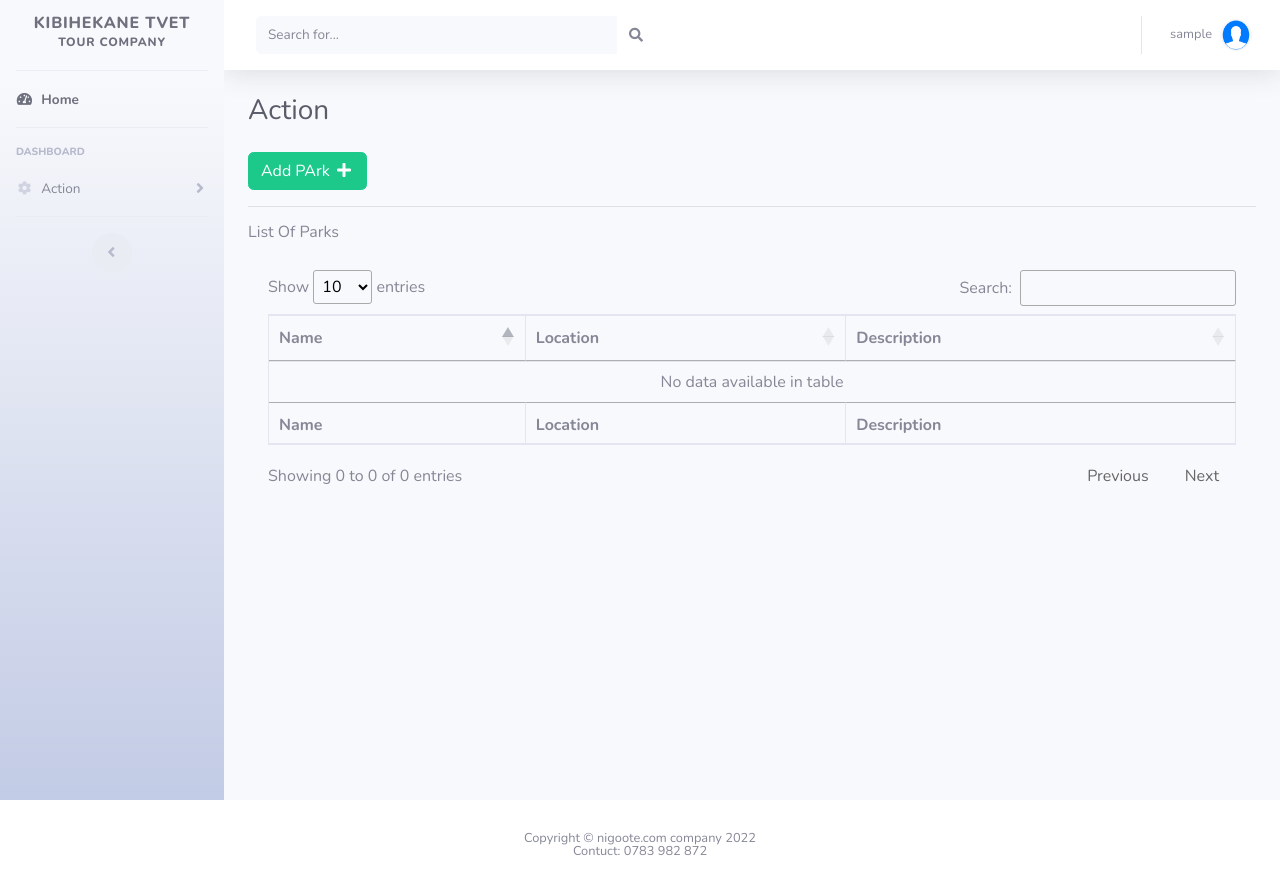
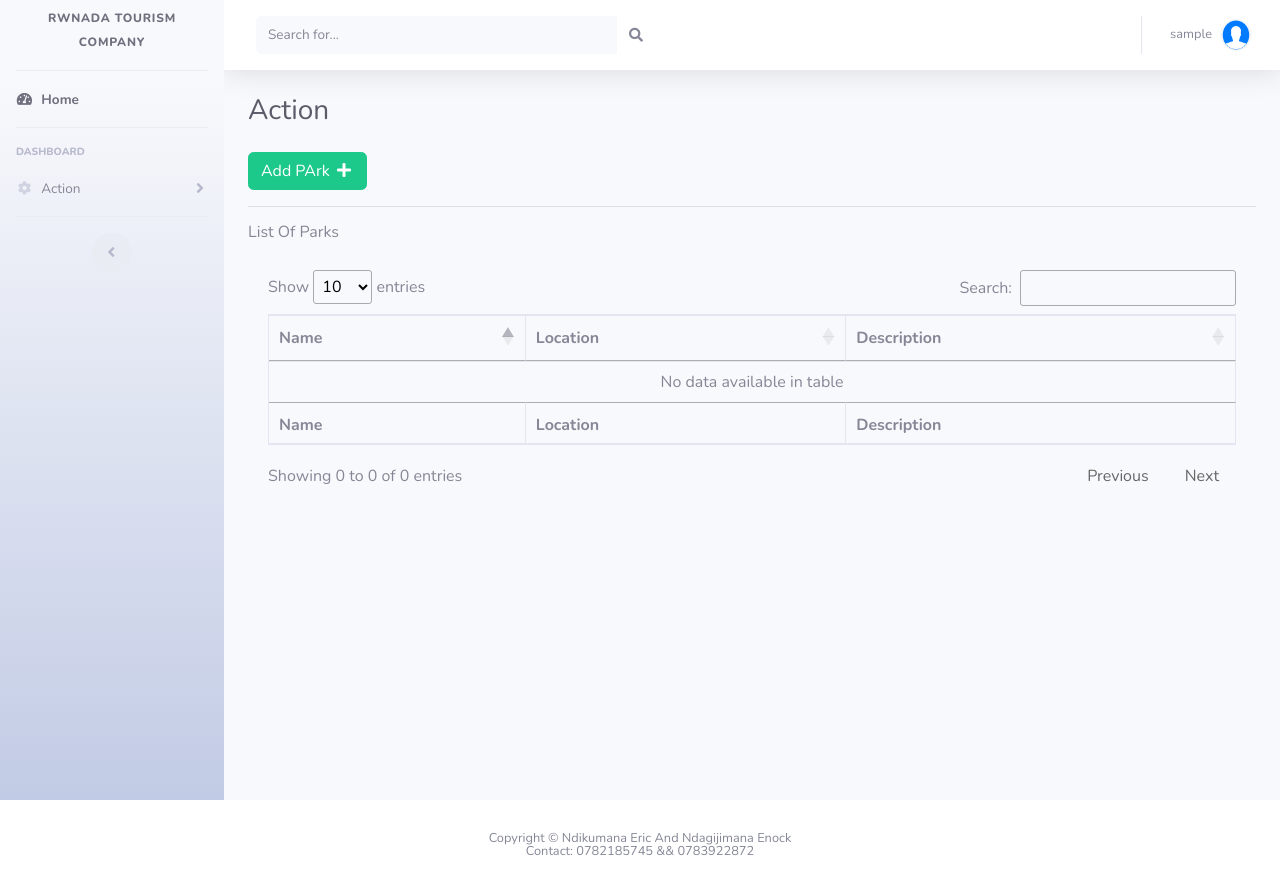
Before and after one commit to enock-meston/CATPDO, a PHP site: page /cat1/admin/action.php in a window 1280 px wide. Run offline with PHP 8.4, Linux system fonts and the light colour scheme; the visitor is signed in with stand-in values (Sample User, id 1); data that the repository does not hold is empty; some libraries are stand-ins or nearby versions.

Commit message:
change  user view

```diff
--- a/admin/includes/footer.php
+++ b/admin/includes/footer.php
@@ -1,8 +1,8 @@
 <footer class="sticky-footer bg-white">
                 <div class="container my-auto">
                     <div class="copyright text-center my-auto">
-                        <span>Copyright &copy; nigoote.com company 2022</span><br>
-                        <span>Contuct: 0783 982 872</span>
+                        <span>Copyright &copy; Ndikumana Eric And Ndagijimana Enock</span><br>
+                        <span>Contact: 0782185745 && 0783922872</span>
                     </div>
                 </div>
             </footer>
--- a/admin/includes/sidebar.php
+++ b/admin/includes/sidebar.php
@@ -6,7 +6,7 @@
         <div class="sidebar-brand-icon rotate-n-15">
             <!-- <i class="fas fa-laugh-wink"></i> -->
         </div>
-        <div class="sidebar-brand-text mx-3">Kibihekane tvet <sup> tour company</sup></div>
+        <div class="sidebar-brand-text mx-3"> <sup>Rwnada Tourism company</sup></div>
     </a>
     <!-- Divider -->
     <hr class="sidebar-divider my-0">
```
Also changed, not shown: admin/thumbnail/IMG-6289f88e5296b6.87876905.jpg (added), admin/thumbnail/IMG-6289f906ea2a01.38547508.jpg (added).
